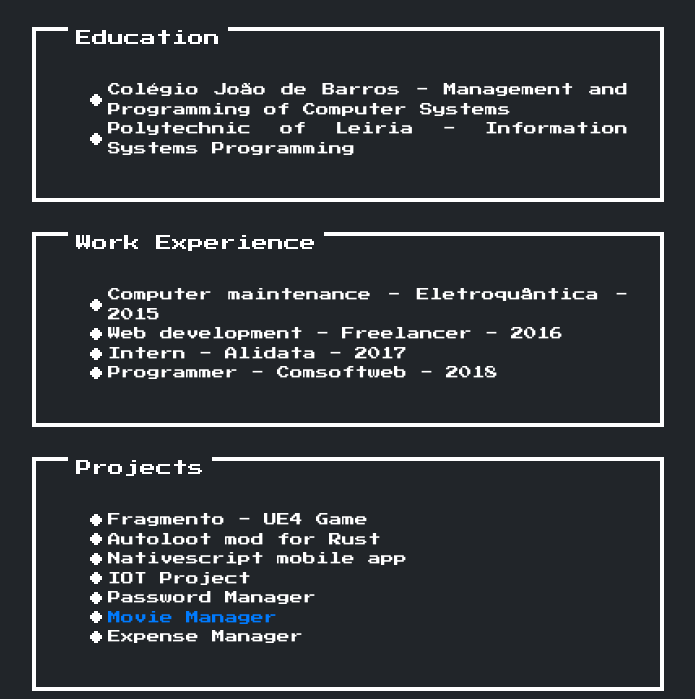
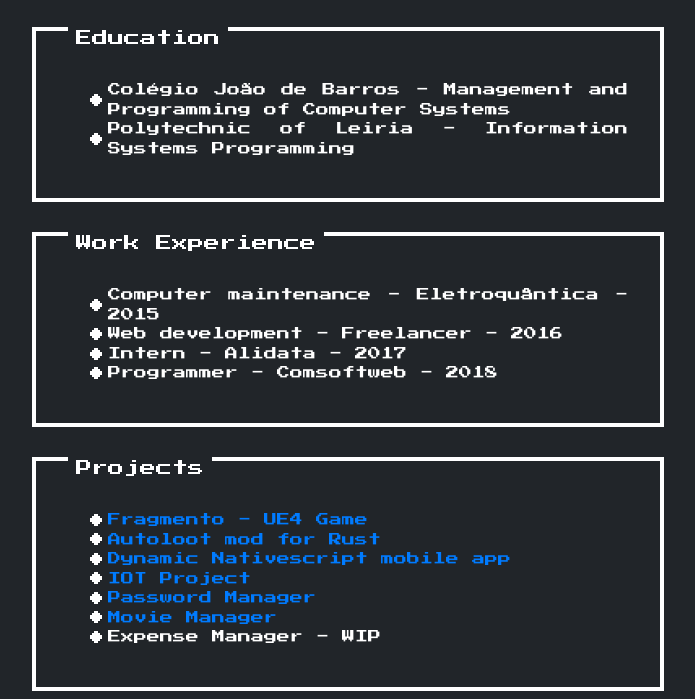
Before and after one commit to micaelr95/Old-personal-website, a website: page index.html in a window 1280 px wide. Shown: the part 561-1260 px from the top of the page, without its empty margins (292-987 px from the left). Drawn offline with nearby package versions, Linux system fonts and the light colour scheme.

Commit message:
Added links to projects pages

```diff
--- a/index.html
+++ b/index.html
@@ -57,13 +57,13 @@
 				<p class="title">Projects</p>
 				<div class="lists">
 					<ul class="nes-list is-disc">
-						<li>Fragmento - UE4 Game</li>
-						<li>Autoloot mod for Rust</li>
-						<li>Nativescript mobile app</li>
-						<li>IOT Project</li>
-						<li>Password Manager</li>
+						<li><a href="https://www.youtube.com/watch?v=CmW2JyHpkWw" target="_blank" rel="noopener" title="Go to Youtube Fragmento video">Fragmento - UE4 Game</a></li>
+						<li><a href="https://github.com/micaelr95/Rust-Autoloot" target="_blank" rel="noopener" title="Go to Autoloot mod">Autoloot mod for Rust</a></li>
+						<li><a href="https://github.com/micaelr95/DynamicApp" target="_blank" rel="noopener" title="Go to Mobile app">Dynamic Nativescript mobile app</a></li>
+						<li><a href="https://github.com/micaelr95/IOT-project" target="_blank" rel="noopener" title="Go to Mobile app">IOT Project</a></li>
+						<li><a href="https://github.com/micaelr95/Password-Manager" target="_blank" rel="noopener" title="Go to Password Manager">Password Manager</a></li>
 						<li><a href="https://micaelr95.github.io/Movie-manager/" target="_blank" rel="noopener" title="Go to Movie Manager">Movie Manager</a></li>
-						<li>Expense Manager</li>
+						<li>Expense Manager - WIP</li>
 					</ul>
 				</div>
 			</div>
```
